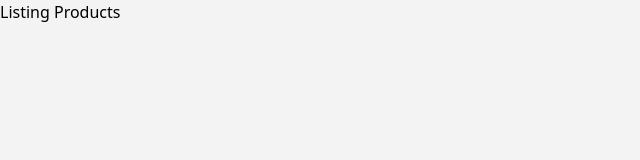
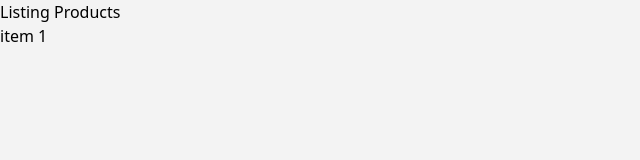
Before and after one commit to viniciusIrikawa2/performance-listing, a React (Vite) app: page / in a window 1280 px wide. Shown: the top 160 px of the page, without its empty margins (0-640 px from the left). Built offline with nearby package versions, Linux system fonts and the light colour scheme.

Commit message:
feat: initializing components

```diff
--- a/package.json
+++ b/package.json
@@ -10,6 +10,7 @@
     "preview": "vite preview"
   },
   "dependencies": {
+    "axios": "^1.7.9",
     "react": "^18.3.1",
     "react-dom": "^18.3.1"
   },
--- a/src/App.tsx
+++ b/src/App.tsx
@@ -1,7 +1,10 @@
+import ProductsContainer from "./components/ProductsContainer";
+
 function App() {
   return (
     <>
       <h1 className="text-center font-bold text-lg"> Listing Products </h1>
+      <ProductsContainer/>
     </>
   )
 }
--- /dev/null
+++ b/src/components/ProductsContainer.tsx
@@ -0,0 +1,9 @@
+import ProductsList from "./ProductsList"
+
+const ProductsContainer = () => {
+  return (
+    <ProductsList/>
+  )
+}
+
+export default ProductsContainer;
--- /dev/null
+++ b/src/components/ProductsList.tsx
@@ -0,0 +1,9 @@
+const ProductsList = () => {
+  return (
+    <ul>
+        <li> item 1 </li>
+    </ul>
+  )
+}
+
+export default ProductsList;
```
Also changed, not shown: 1 other file (tests, documents, lock files or other folders).
